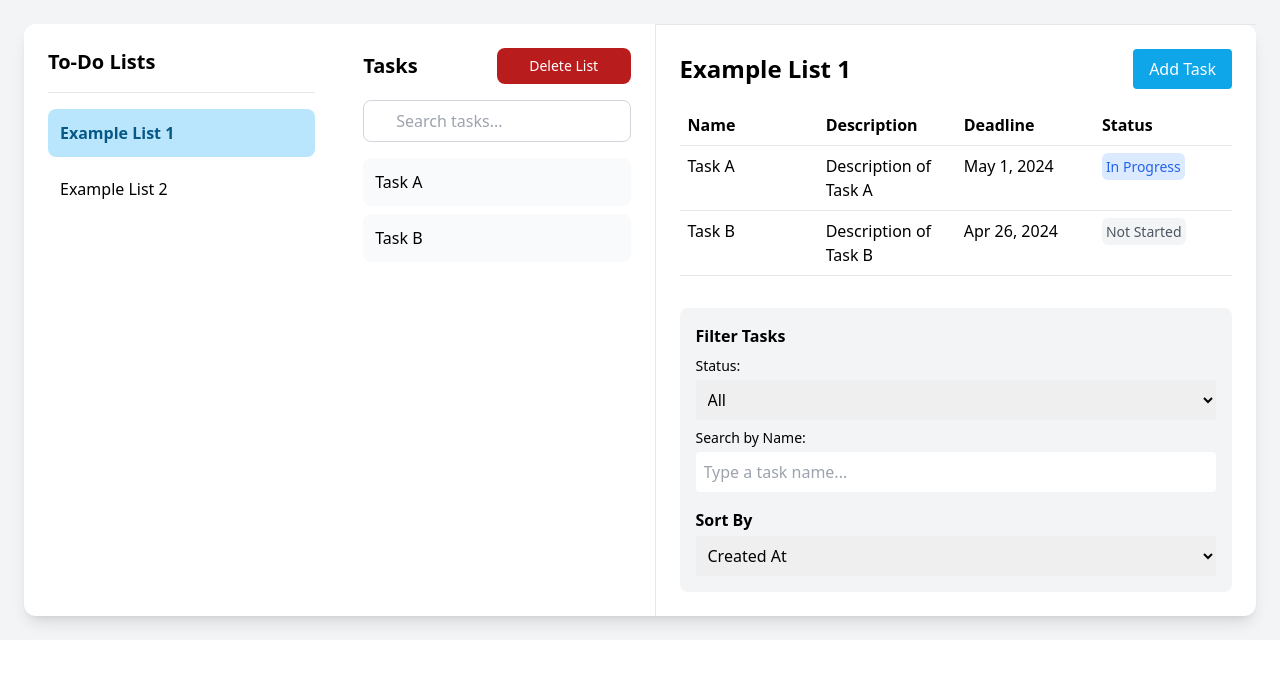
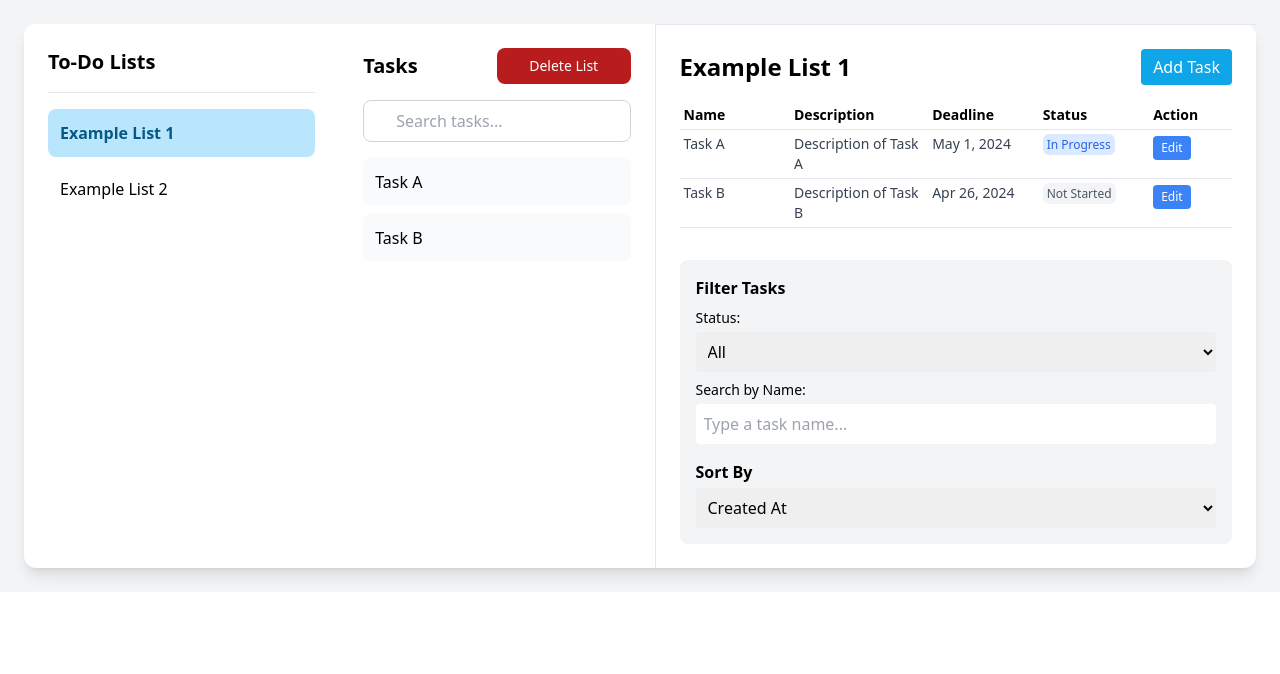
Before and after one commit to ozgecanodemis/ToDo-App, a React (Vite) app: page / in a window 1280 px wide. Shown: the top 674 px of the page. Built offline with nearby package versions, Linux system fonts and the light colour scheme; data requests are answered from the project's data file.

Commit message:
added taskEditing

```diff
--- a/src/App.jsx
+++ b/src/App.jsx
@@ -1,5 +1,3 @@
-
-
 import ToDoLists from "./components/ToDoLists"
 
 function App() {
--- a/src/components/TaskDetails.jsx
+++ b/src/components/TaskDetails.jsx
@@ -12,7 +12,13 @@ function TaskDetails({ selectedList }) {
     const [sortOption, setSortOption] = useState("createdAt")
     const [showModal, setShowModal] = useState(false)
     const [tasks, setTasks] = useState([])
-
+    const [editingTask, setEditingTask] = useState(null)
+    const [editForm, setEditForm] = useState({
+        name: "",
+        description: "",
+        deadline: "",
+        status: "",
+    })
 
     useEffect(() => {
         if (selectedList) {
@@ -24,6 +30,27 @@ function TaskDetails({ selectedList }) {
 
     const handleAddTask = (newTask) => {
         setTasks((prevTasks) => [...prevTasks, newTask])
+    }
+
+    const handleEditTask = (task) => {
+        setEditingTask(task.id)
+        setEditForm({
+            name: task.name,
+            description: task.description,
+            deadline: task.deadline,
+            status: task.status,
+        })
+    }
+
+    const handleSaveEdit = (taskId) => {
+        setTasks((prevTasks) => prevTasks.map((task) => (task.id === taskId ? { ...task, ...editForm } : task)))
+        setEditingTask(null)
+        setEditForm({ name: "", description: "", deadline: "", status: "" })
+    }
+
+    const handleCancelEdit = () => {
+        setEditingTask(null)
+        setEditForm({ name: "", description: "", deadline: "", status: "" })
     }
 
     const getStatusColor = (status) => {
@@ -43,12 +70,10 @@ function TaskDetails({ selectedList }) {
         }
     }
 
-
     const getFilteredAndSortedTasks = () => {
         if (!tasks) return []
 
         let filtered = [...tasks]
-
 
         if (filters.status) {
             filtered = filtered.filter((task) => task.status === filters.status)
@@ -57,7 +82,6 @@ function TaskDetails({ selectedList }) {
             const lowerName = filters.name.toLowerCase()
             filtered = filtered.filter((task) => task.name.toLowerCase().includes(lowerName))
         }
-
 
         if (sortOption === "createdAt") {
             filtered.sort((a, b) => new Date(a.createdAt) - new Date(b.createdAt))
@@ -91,43 +115,142 @@ function TaskDetails({ selectedList }) {
                     <h2 className="text-2xl font-semibold">{selectedList.title}</h2>
                     <button
                         onClick={() => setShowModal(true)}
-                        className="px-4 py-2 rounded bg-sky-500 text-white hover:bg-sky-600 transition"
+                        className="px-3 py-1.5 rounded bg-sky-500 text-white hover:bg-sky-600 transition"
                     >
                         Add Task
                     </button>
                 </div>
 
-                <div className="flex flex-col">
+                {/* Scrollable table eklendi */}
+                <div className="overflow-x-auto">
+                    <div className="min-w-[500px]">
+
                         <div className="flex border-b">
-                        <div className="w-full sm:w-1/2 md:w-1/4 p-2 text-sm sm:text-base font-bold">Name</div>
-                        <div className="w-full sm:w-1/2 md:w-1/4 p-2 text-sm sm:text-base font-bold">Description</div>
-                        <div className="w-full sm:w-1/2 md:w-1/4 p-2 text-sm sm:text-base font-bold">Deadline</div>
-                        <div className="w-full sm:w-1/2 md:w-1/4 p-2 text-sm sm:text-base font-bold">Status</div>
+                            <div className="w-[20%] p-1 text-xs sm:text-sm font-bold">Name</div>
+                            <div className="w-[25%] p-1 text-xs sm:text-sm font-bold">Description</div>
+                            <div className="w-[20%] p-1 text-xs sm:text-sm font-bold">Deadline</div>
+                            <div className="w-[20%] p-1 text-xs sm:text-sm font-bold">Status</div>
+                            <div className="w-[15%] p-1 text-xs sm:text-sm font-bold">Action</div>
                         </div>
+
                         {filteredAndSortedTasks.length > 0 ? (
                             filteredAndSortedTasks.map((task) => (
-                            <div key={task.id} className="flex border-b hover:bg-gray-50">
-                                <div className="w-full sm:w-1/2 md:w-1/4 p-2 text-sm sm:text-base text-gray">{task.name}</div>
-                                <div className="w-full sm:w-1/2 md:w-1/4 p-2 text-sm sm:text-base text-gray">{task.description}</div>
-                                <div className="w-full sm:w-1/2 md:w-1/4 p-2 text-sm sm:text-base text-gray">
+                                <div
+                                    key={task.id}
+                                    className="flex border-b hover:bg-gray-50"
+                                >
+                                    {editingTask === task.id ? (
+                                        <>
+                                            <div className="w-[20%] p-1">
+                                                <input
+                                                    type="text"
+                                                    value={editForm.name}
+                                                    onChange={(e) =>
+                                                        setEditForm({ ...editForm, name: e.target.value })
+                                                    }
+                                                    className="w-full p-0.5 border rounded text-xs sm:text-sm"
+                                                />
+                                            </div>
+                                            <div className="w-[25%] p-1">
+                                                <input
+                                                    type="text"
+                                                    value={editForm.description}
+                                                    onChange={(e) =>
+                                                        setEditForm({
+                                                            ...editForm,
+                                                            description: e.target.value,
+                                                        })
+                                                    }
+                                                    className="w-full p-0.5 border rounded text-xs sm:text-sm"
+                                                />
+                                            </div>
+                                            <div className="w-[20%] p-1">
+                                                <input
+                                                    type="date"
+                                                    value={editForm.deadline}
+                                                    onChange={(e) =>
+                                                        setEditForm({
+                                                            ...editForm,
+                                                            deadline: e.target.value,
+                                                        })
+                                                    }
+                                                    className="w-full p-0.5 border rounded text-xs sm:text-sm"
+                                                />
+                                            </div>
+                                            <div className="w-[20%] p-1">
+                                                <select
+                                                    value={editForm.status}
+                                                    onChange={(e) =>
+                                                        setEditForm({
+                                                            ...editForm,
+                                                            status: e.target.value,
+                                                        })
+                                                    }
+                                                    className="w-full p-0.5 border rounded text-xs sm:text-sm"
+                                                >
+                                                    <option value="Not Started">Not Started</option>
+                                                    <option value="In Progress">In Progress</option>
+                                                    <option value="Complete">Complete</option>
+                                                    <option value="Active">Active</option>
+                                                    <option value="Pending">Pending</option>
+                                                </select>
+                                            </div>
+                                            <div className="w-[15%] p-1">
+                                                <button
+                                                    onClick={() => handleSaveEdit(task.id)}
+                                                    className="px-2 py-1 bg-green-500 text-white rounded text-xs"
+                                                >
+                                                    Save
+                                                </button>
+                                            </div>
+                                        </>
+                                    ) : (
+                                        <>
+                                            <div className="w-[20%] p-1 text-xs sm:text-sm text-gray-700">
+                                                {task.name}
+                                            </div>
+                                            <div className="w-[25%] p-1 text-xs sm:text-sm text-gray-700">
+                                                {task.description}
+                                            </div>
+                                            <div className="w-[20%] p-1 text-xs sm:text-sm text-gray-700">
                                                 {new Date(task.deadline).toLocaleDateString(undefined, {
                                                     year: "numeric",
                                                     month: "short",
                                                     day: "numeric",
                                                 })}
                                             </div>
-                                <div className="w-full sm:w-1/2 md:w-1/4 p-2 text-sm sm:text-base text-gray">
-                                    <span className={`px-1 py-1 rounded-md text-sm font-medium ${getStatusColor(task.status)}`}>
+                                            <div className="w-[20%] p-1 text-xs sm:text-sm text-gray-700">
+                                                <span
+                                                    className={`px-1 py-0.5 rounded-md text-xs font-medium ${getStatusColor(
+                                                        task.status
+                                                    )}`}
+                                                >
                                                     {task.status}
                                                 </span>
                                             </div>
+                                            <div className="w-[15%] p-1">
+                                                <button
+                                                    onClick={() => handleEditTask(task)}
+                                                    className="px-2 py-1 bg-blue-500 text-white rounded text-xs hover:bg-blue-600"
+                                                >
+                                                    Edit
+                                                </button>
+                                            </div>
+                                        </>
+                                    )}
                                 </div>
                             ))
                         ) : (
-                        <div className="p-8 text-center text-gray-500">No tasks in this list.</div>
+                            <div className="p-8 text-center text-gray-500">
+                                No tasks in this list.
+                            </div>
                         )}
                     </div>
                 </div>
+            </div>
+
+
+
 
             <div className="mt-auto">
                 <Filter
```
Lines whose indentation alone changed are shown as unchanged.
